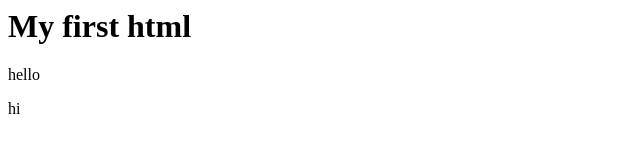
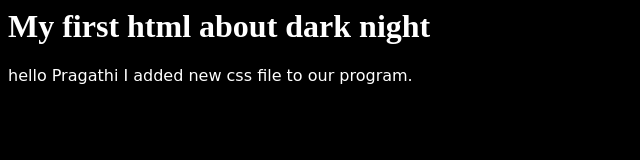
Before and after one commit to pragathibendadi/practice-github, a plain HTML site: page index.html in a window 1280 px wide. Shown: the whole page, without its empty margins (0-640 px from the left). Drawn offline with Linux system fonts and the light colour scheme.

Commit message:
added a new style

```diff
--- a/index.html
+++ b/index.html
@@ -1,3 +1,9 @@
-<h1>My first html</h1>
-<p>hello </p>
-<div>hi</div>
+<html>
+  <head>
+    <link rel="stylesheet" type="text/css" href="style.css">
+  </head>
+  <body>
+    <h1>My first html about dark night</h1>
+    <p>hello Pragathi I added new css file to our program. </p>
+  </body>
+</html>
--- /dev/null
+++ b/style.css
@@ -0,0 +1,7 @@
+body {
+    color: white;
+    background-color: black;
+  }
+  p{
+      font-family: cursive;
+  }
```
